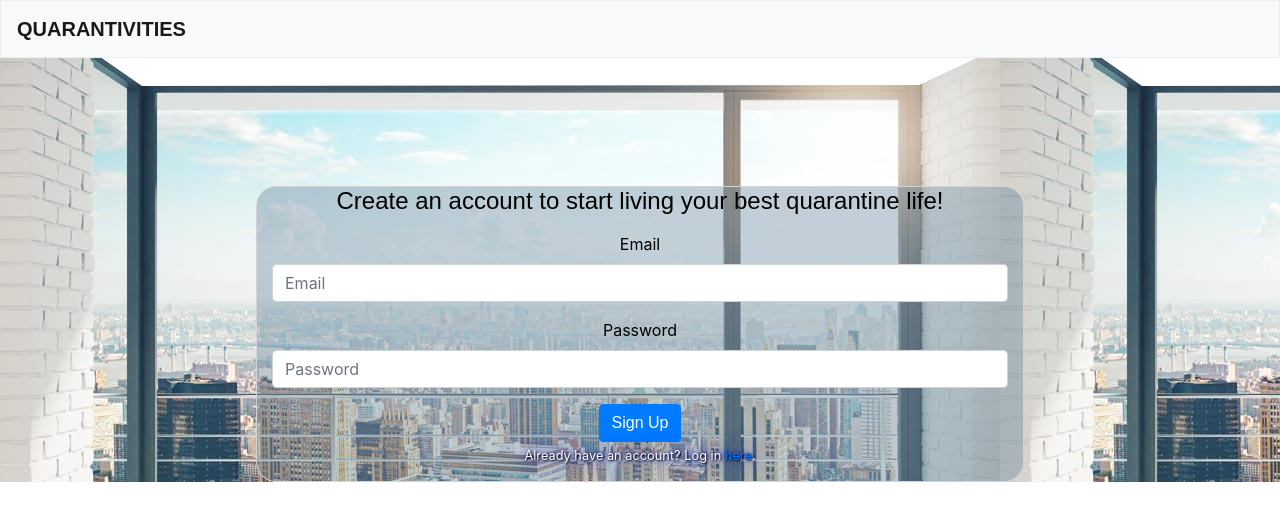
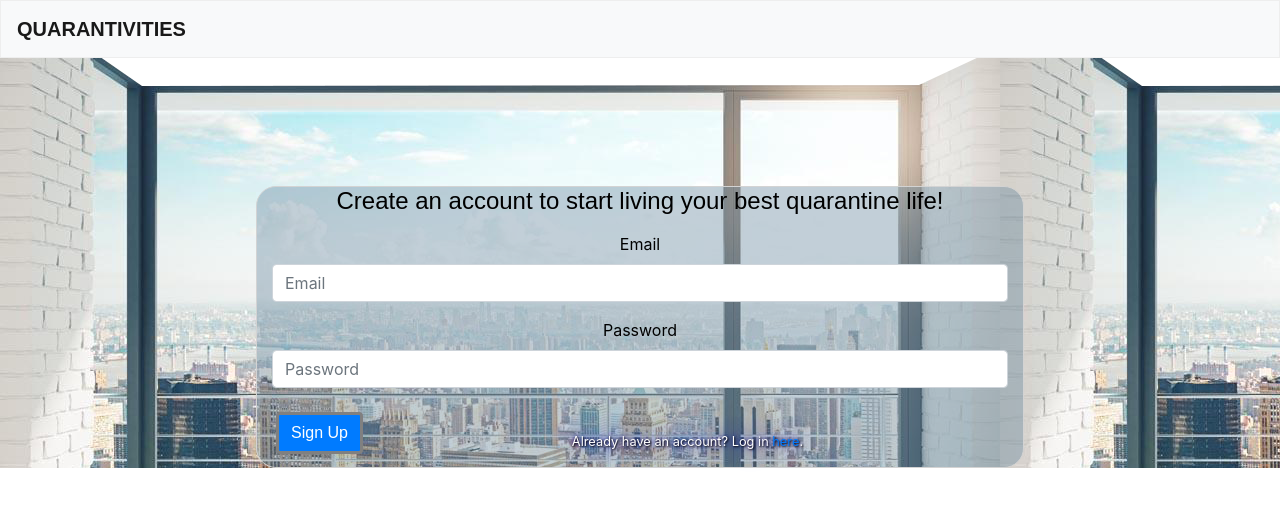
Before and after one commit to BriGab/Quarantivities, a React (Create React App) app in the folder client/: page / in a window 1280 px wide. Shown: the top 520 px of the page. Built offline with nearby package versions, Linux system fonts and the light colour scheme; a web font is replaced by a local one.

Commit message:
styling for like and reminder buttons

```diff
--- a/client/src/components/Likes/index.js
+++ b/client/src/components/Likes/index.js
@@ -27,7 +27,7 @@ class Likes extends Component {
     render() {
         return (
             <div>
-                <button className="like-button" onClick={this.updateLikes}><span role="img" aria-label="purple heart">💜</span>Likes: {this.state.count} </button>
+                <button id="like-button" className="btn-form btn btn-outline-secondary" onClick={this.updateLikes}><span role="img" aria-label="purple heart">💜</span>Likes: {this.state.count} </button>
             </div>
         )
     }
--- /dev/null
+++ b/client/src/components/Likes/style.css
@@ -0,0 +1,4 @@
+#like-button {
+    border: 3px solid gray;
+    float: right;
+}
--- a/client/src/components/Reminder/ReminderButton.js
+++ b/client/src/components/Reminder/ReminderButton.js
@@ -1,14 +1,12 @@
 import React, {} from "react";
-// import Reminder from "./index"
 import "./style.css";
-// import Toast from "../ReminderToast";
 
 
 function ReminderButton(props) {
 
     return (
 
-              <button id="reminder-btn" onClick={props.addReminder}>Remind Me!</button>
+              <button  className=" btn btn-form btn-outline-secondary" onClick={props.addReminder}>Remind Me!</button>
 
     )}
 
--- a/client/src/components/Reminder/style.css
+++ b/client/src/components/Reminder/style.css
@@ -1,3 +1,5 @@
-.reminder-btn {
-    color: red;
+.btn {
+    border: 3px solid gray;
+    margin-top: 8px;
+    float: left;
 }
--- a/client/src/components/SMS/index.js
+++ b/client/src/components/SMS/index.js
@@ -58,7 +58,7 @@ class SMSForm extends Component {
       });
   }
   render() {
-    // const { show, hide } = this.props;
+    const { show, hide } = this.props;
 
     return (
       <form
--- a/client/src/styles/Home.css
+++ b/client/src/styles/Home.css
@@ -71,3 +71,8 @@
       justify-content: center;
     }
 }
+
+.btn {
+    justify-content: space-evenly;
+    margin: 4px;
+}
```
Also changed, not shown: client/src/components/Footer/index.js (+0 -69 lines).
